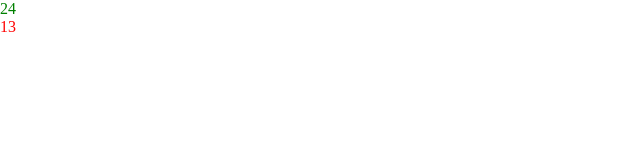
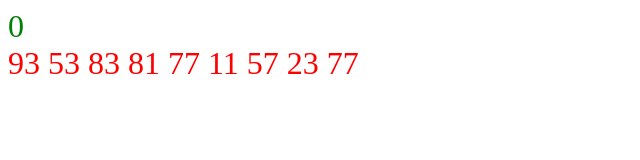
Before and after one commit to MarilisaMoio/js-jsnacks-blocco-2, a plain HTML site: page snack-3/index.html in a window 1280 px wide. Shown: the whole page, without its empty margins (0-640 px from the left). Drawn offline with Linux system fonts and the light colour scheme.

Commit message:
feat: add snack-3

```diff
--- a/snack-3/css/style.css
+++ b/snack-3/css/style.css
@@ -1,15 +1,6 @@
-/* #region RESET */
-* {
-    border: 0px;
-    margin: 0px;
-    padding: 0px;
-    box-sizing: border-box;
+body{
+    font-size: 2rem
 }
-
-ul, ol {
-    list-style: none;
-}
-/* #endregion RESET */
 
 #odd{
     color: red
--- a/snack-3/js/script.js
+++ b/snack-3/js/script.js
@@ -1,5 +1,4 @@
 //Crea due tag div con due id diversi: un div avrà il testo colorato di rosso mentre l’altro di verde. Partendo da un array di numeri, stampiamo nell’id rosso i numeri dispari e in verde i numeri pari.
-
 
 //creazione dei div
 const newDivEven = document.createElement("div");
@@ -9,17 +8,35 @@ const newDivOdd = document.createElement("div");
 newDivOdd.id = "odd";
 
 //array di partenza
-let array = [1, 2, 3, 4];
+const startingNumbers = [];
 
-//verifica delle condizioni e relativo spostamento in div
-for (let i = 0; i < array.length; i++){
-    if (array[i] % 2 === 0){
-        newDivEven.append(array[i])
-    } else (
-        newDivOdd.append(array[i])
-    )
+const arrayLength = 10;
+
+for (let i = 1; i <= arrayLength; i++){
+    const randomNumber = Math.floor(Math.random() * 100);
+
+    startingNumbers.push(randomNumber);
 }
 
+const numbersEven = [];
+
+const numbersOdd = [];
+
+//verifica delle condizioni e relativo spostamento nell'array corretto
+for (let i = 0; i < startingNumbers.length; i++){
+    if (startingNumbers[i] % 2 === 0){
+        numbersEven.push(startingNumbers[i]);
+    } else {
+        numbersOdd.push(startingNumbers[i]);
+    }
+}
+
+//aggiunta al relativo div con spazi annessi
+newDivEven.innerHTML = numbersEven.join(" ");
+
+newDivOdd.innerHTML = numbersOdd.join(" ");
+
 //aggiunta al doc
-document.body.append(newDivEven)
-document.body.append(newDivOdd)
+document.body.append(newDivEven);
+
+document.body.append(newDivOdd);
```
